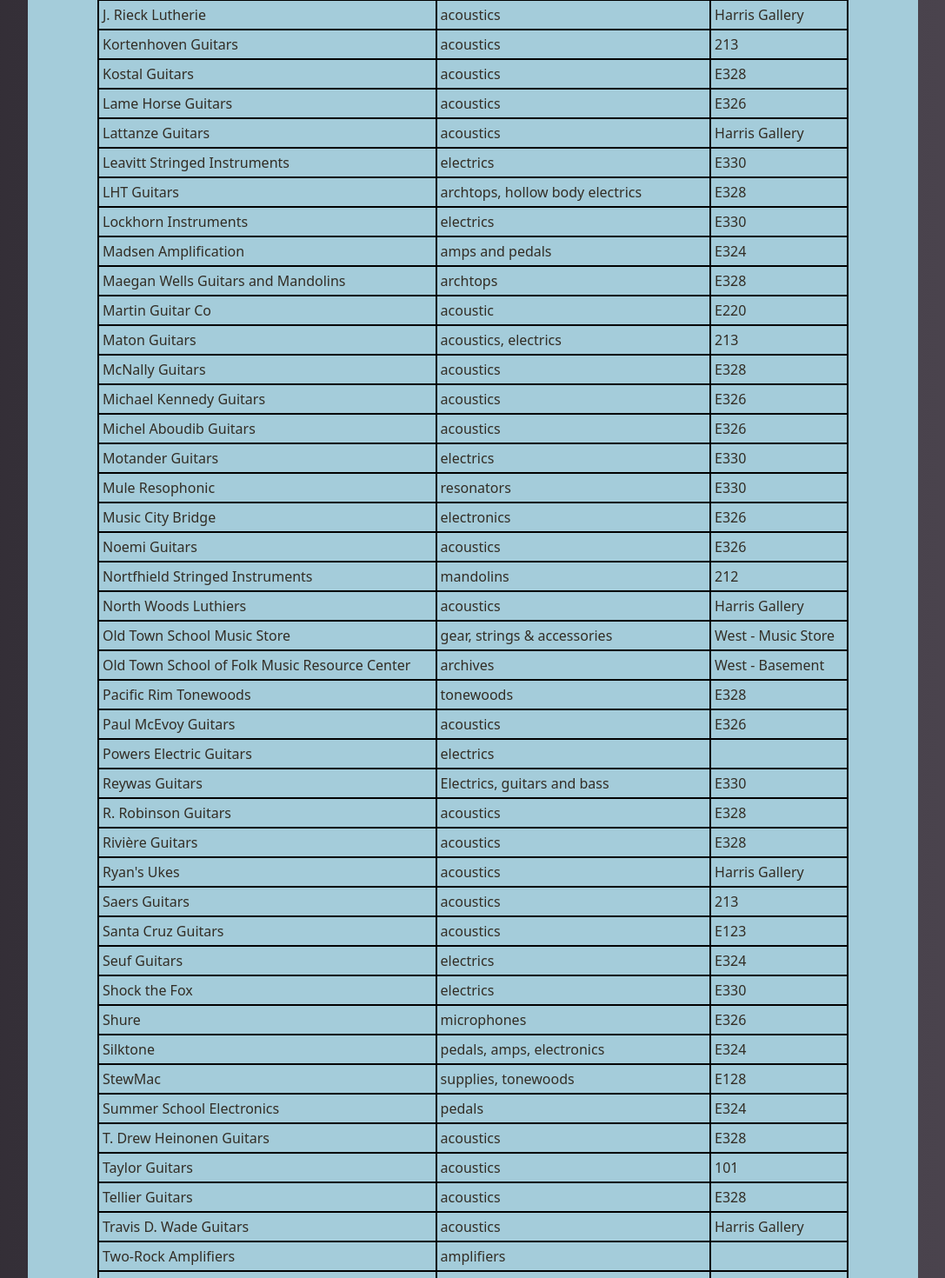
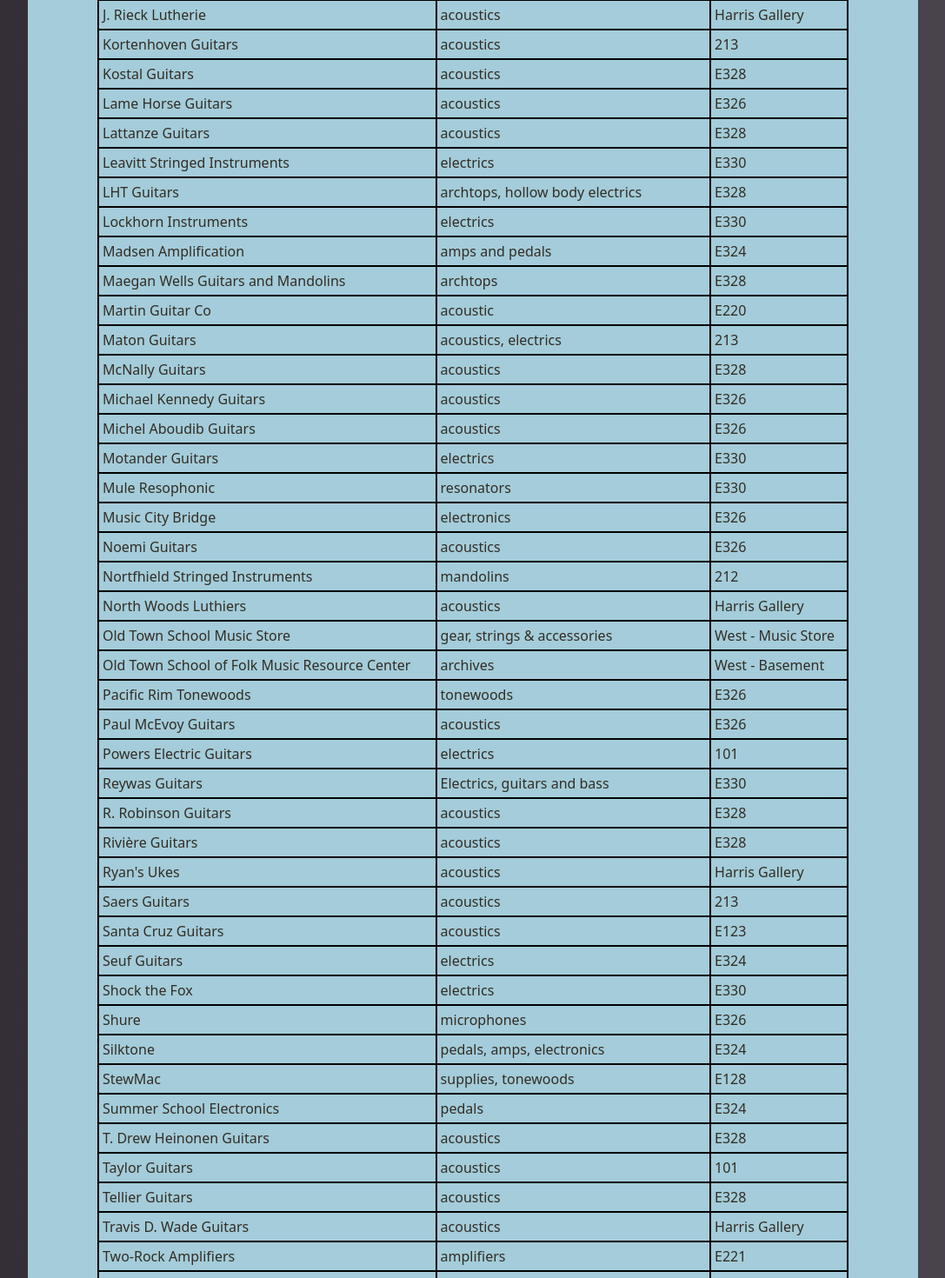
Before and after one commit to oldtownschool/fretboard-summit, a Next.js app: page /luthiers in a window 1280 px wide. Shown: the part 2440-3910 px from the top of the page at 87% size, without its empty margins (96-1183 px from the left). Built offline with nearby package versions, Linux system fonts and the light colour scheme.

Commit message:
added room assignments to lattanze, powers, two rock, and pacific rim

```diff
--- a/app/luthiers/page.js
+++ b/app/luthiers/page.js
@@ -335,7 +335,7 @@ export default function Luthiers() {
               <tr>
                 <td><Link href="https://www.anthonylattanze.com/">Lattanze Guitars</Link></td>
                 <td>acoustics</td>
-                <td>Harris Gallery</td>
+                <td>E328</td>
               </tr>
               <tr>
                 <td><Link href="https://www.leavittlutherie.com/">Leavitt Stringed Instruments</Link></td>
@@ -430,7 +430,7 @@ export default function Luthiers() {
               <tr>
                 <td><Link href="https://pacificrimtonewoods.com/">Pacific Rim Tonewoods</Link></td>
                 <td>tonewoods</td>
-                <td>E328</td>
+                <td>E326</td>
               </tr>
               <tr>
                 <td><Link href="https://www.instagram.com/paulmcevoyguitars/">Paul McEvoy Guitars</Link></td>
@@ -440,7 +440,7 @@ export default function Luthiers() {
               <tr>
                 <td><Link href="https://powerselectricguitars.com/">Powers Electric Guitars</Link></td>
                 <td>electrics</td>
-                <td></td>
+                <td>101</td>
               </tr>
               <tr>
                 <td><Link href="https://reywasguitars.com/">Reywas Guitars</Link></td>
@@ -525,7 +525,7 @@ export default function Luthiers() {
               <tr>
                 <td><Link href="https://www.two-rock.com/">Two-Rock Amplifiers</Link></td>
                 <td>amplifiers</td>
-                <td></td>
+                <td>E221</td>
               </tr>
               <tr>
                 <td><Link href="https://www.uberfrankguitars.com">Uberfrank</Link></td>
```
